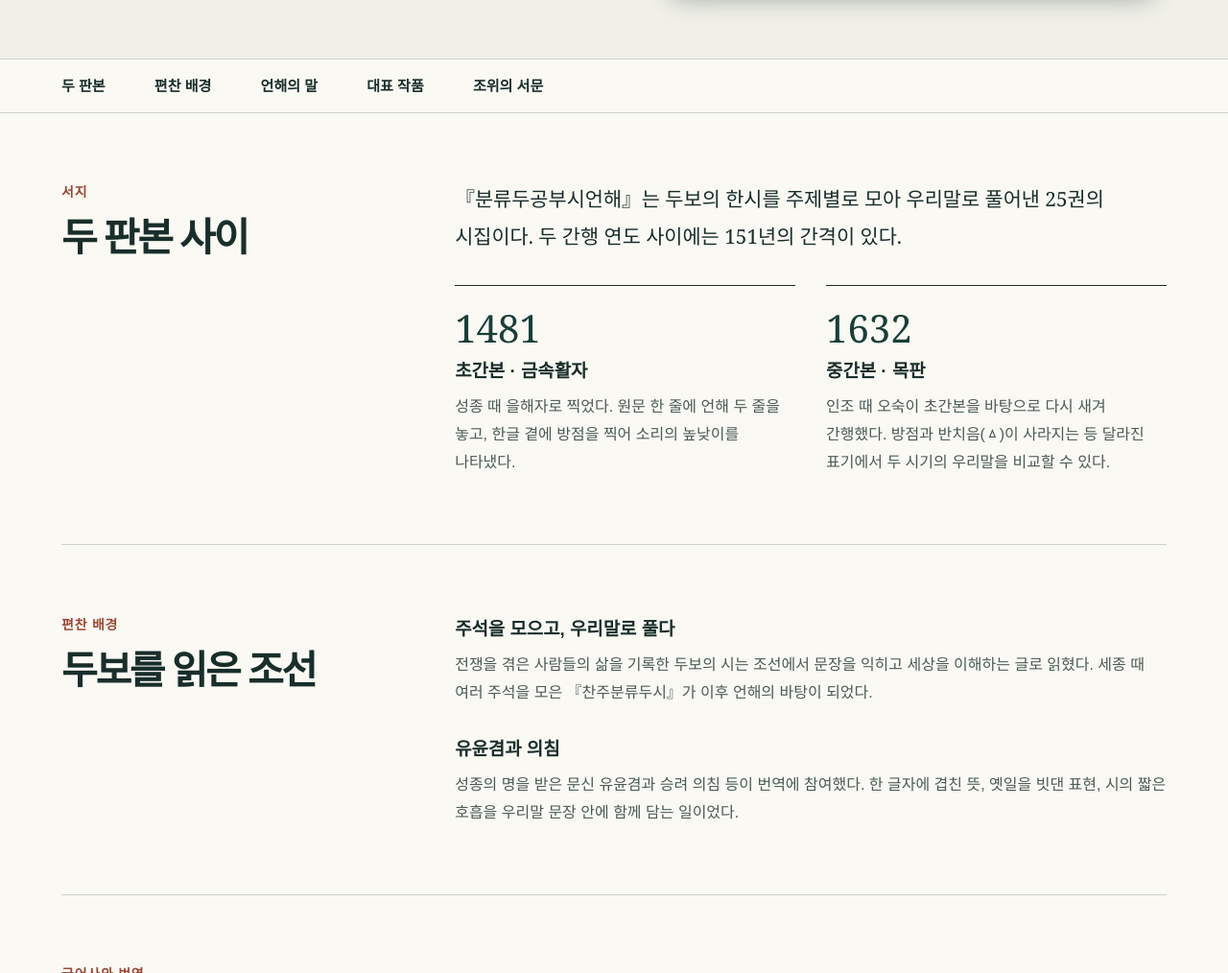
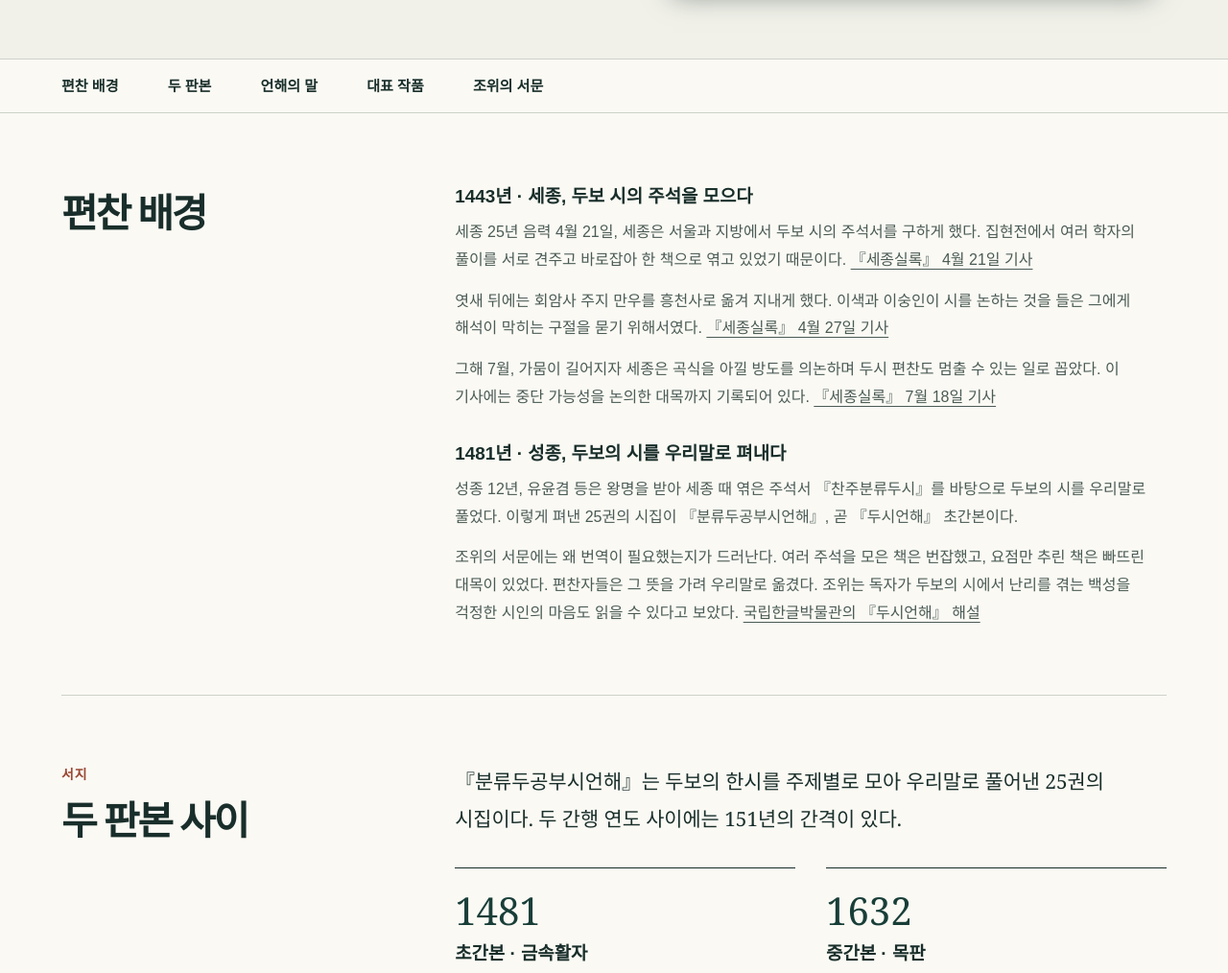
Before and after one commit to dhryu60/analects-3d, a website: page public/dusi-reading.html in a window 1280 px wide. Shown: the part 510-1524 px from the top of the page at 96% size. Drawn offline with Linux system fonts and the light colour scheme.

Commit message:
Open the Dusi reader with dated Sillok sources on its compilation

```diff
--- a/public/dusi-reading.css
+++ b/public/dusi-reading.css
@@ -64,6 +64,7 @@ h3 { font-size: 1.18rem; margin-bottom: .4rem }
 .editions article, .sample { border-top: 1px solid var(--ink); padding-top: 1rem }
 .editions strong { font: 400 2.5rem/1.4 Georgia, serif; color: var(--pine) }
 .prose p + h3 { margin-top: 1.7rem }
+.prose p + p { margin-top: .85rem }
 .section-lead { max-width: 42rem; margin-bottom: 1.7rem }
 .sample h3 { font-size: 1.42rem }
 .sample h3 small { font-size: 1rem; color: var(--soft); font-weight: 400 }
--- a/public/dusi-reading.html
+++ b/public/dusi-reading.html
@@ -12,10 +12,21 @@
   <main id="main">
     <div class="hero"><div class="wrap hero-grid"><div class="intro"><p class="kicker">고전 읽기 <span>/</span> 조선의 언해서</p><h1>두시언해</h1><p class="original" lang="lzh">分類杜工部詩諺解</p><p class="lead">두보의 가을 강물은 조선의 말로 어떻게 흘렀을까. 두 판본과 대표 작품을 펼쳐 한시가 우리말 시가 되는 순간을 읽는다.</p><div class="actions"><a class="button" href="#works">대표 작품 읽기</a><a class="plain" href="./#dusi">권별 목차 열기</a></div></div>
     <div class="cover" aria-hidden="true"><i class="sun"></i><i class="ridge far"></i><i class="ridge mid"></i><i class="ridge near"></i><div class="cover-type">杜詩諺解</div><div class="imprint">獨樂堂</div></div></div></div>
-    <nav class="contents" aria-label="해설 차례"><div class="wrap"><a href="#edition">두 판본</a><a href="#people">편찬 배경</a><a href="#language">언해의 말</a><a href="#works">대표 작품</a><a href="#preface">조위의 서문</a></div></nav>
+    <nav class="contents" aria-label="해설 차례"><div class="wrap"><a href="#people">편찬 배경</a><a href="#edition">두 판본</a><a href="#language">언해의 말</a><a href="#works">대표 작품</a><a href="#preface">조위의 서문</a></div></nav>
     <div class="wrap">
+    <section id="people" class="chapter split" aria-labelledby="background-title">
+      <div><h2 id="background-title">편찬 배경</h2></div>
+      <div class="prose">
+        <h3>1443년 · 세종, 두보 시의 주석을 모으다</h3>
+        <p>세종 25년 음력 4월 21일, 세종은 서울과 지방에서 두보 시의 주석서를 구하게 했다. 집현전에서 여러 학자의 풀이를 서로 견주고 바로잡아 한 책으로 엮고 있었기 때문이다. <a href="https://sillok.history.go.kr/id/kda_12504021_003">『세종실록』 4월 21일 기사</a></p>
+        <p>엿새 뒤에는 회암사 주지 만우를 흥천사로 옮겨 지내게 했다. 이색과 이숭인이 시를 논하는 것을 들은 그에게 해석이 막히는 구절을 묻기 위해서였다. <a href="https://sillok.history.go.kr/id/kda_12504027_003">『세종실록』 4월 27일 기사</a></p>
+        <p>그해 7월, 가뭄이 길어지자 세종은 곡식을 아낄 방도를 의논하며 두시 편찬도 멈출 수 있는 일로 꼽았다. 이 기사에는 중단 가능성을 논의한 대목까지 기록되어 있다. <a href="https://sillok.history.go.kr/id/wda_12507018_001">『세종실록』 7월 18일 기사</a></p>
+        <h3>1481년 · 성종, 두보의 시를 우리말로 펴내다</h3>
+        <p>성종 12년, 유윤겸 등은 왕명을 받아 세종 때 엮은 주석서 『찬주분류두시』를 바탕으로 두보의 시를 우리말로 풀었다. 이렇게 펴낸 25권의 시집이 『분류두공부시언해』, 곧 『두시언해』 초간본이다.</p>
+        <p>조위의 서문에는 왜 번역이 필요했는지가 드러난다. 여러 주석을 모은 책은 번잡했고, 요점만 추린 책은 빠뜨린 대목이 있었다. 편찬자들은 그 뜻을 가려 우리말로 옮겼다. 조위는 독자가 두보의 시에서 난리를 겪는 백성을 걱정한 시인의 마음도 읽을 수 있다고 보았다. <a href="https://www.hangeul.go.kr/webzine/202403/sub1_3.html">국립한글박물관의 『두시언해』 해설</a></p>
+      </div>
+    </section>
     <section id="edition" class="chapter split"><div><p class="kicker">서지</p><h2>두 판본 사이</h2></div><div><p class="opening">『분류두공부시언해』는 두보의 한시를 주제별로 모아 우리말로 풀어낸 25권의 시집이다. 두 간행 연도 사이에는 151년의 간격이 있다.</p><div class="editions"><article><strong>1481</strong><h3>초간본 · 금속활자</h3><p>성종 때 을해자로 찍었다. 원문 한 줄에 언해 두 줄을 놓고, 한글 곁에 방점을 찍어 소리의 높낮이를 나타냈다.</p></article><article><strong>1632</strong><h3>중간본 · 목판</h3><p>인조 때 오숙이 초간본을 바탕으로 다시 새겨 간행했다. 방점과 반치음(ㅿ)이 사라지는 등 달라진 표기에서 두 시기의 우리말을 비교할 수 있다.</p></article></div></div></section>
-    <section id="people" class="chapter split"><div><p class="kicker">편찬 배경</p><h2>두보를 읽은 조선</h2></div><div class="prose"><h3>주석을 모으고, 우리말로 풀다</h3><p>전쟁을 겪은 사람들의 삶을 기록한 두보의 시는 조선에서 문장을 익히고 세상을 이해하는 글로 읽혔다. 세종 때 여러 주석을 모은 『찬주분류두시』가 이후 언해의 바탕이 되었다.</p><h3>유윤겸과 의침</h3><p>성종의 명을 받은 문신 유윤겸과 승려 의침 등이 번역에 참여했다. 한 글자에 겹친 뜻, 옛일을 빗댄 표현, 시의 짧은 호흡을 우리말 문장 안에 함께 담는 일이었다.</p></div></section>
     <section id="language" class="chapter"><p class="kicker">국어사와 번역</p><h2>언해의 말</h2><p class="section-lead">제비가 드나드는 지붕에서 봄바람 속 풀 향기까지, 네 구절의 한문과 우리말 표현을 견주어 읽는다.</p><div class="samples">
       <article class="sample"><h3>강촌 <small lang="lzh">江村</small></h3><p class="han" lang="lzh">自去自來堂上燕 相親相近水中鷗</p><p>제비와 갈매기의 움직임을 따라 ‘제여곰’과 ‘서르’가 짝을 이룬다. 한 마리씩 오가는 제비에서 서로 가까이 있는 갈매기로 시선이 옮겨 간다.</p><details class="transcript"><summary>첨부 자료의 언해 표기</summary><p>제여곰 가며 제여곰 오ᄂᆞᆫ ᄃᆞᆫ 집 우희 져비오<br>서르 親ᄒᆞ며 서르 갓갑ᄂᆞᆫ ᄃᆞᆫ 믈 가온ᄃᆡᆺ ᄀᆞᆯ며기로다</p></details></article>
       <article class="sample"><h3>춘망 <small lang="lzh">春望</small></h3><p class="han" lang="lzh">感時花濺淚 恨別鳥驚心</p><p>꽃과 새는 봄의 풍경이지만, 헤어진 사람에게는 눈물과 놀람을 일으킨다. ‘여희여슈믈’에 이별이 이어지는 시간이 담긴다.</p><details class="transcript"><summary>첨부 자료의 언해 표기</summary><p>時節을 感歎ᄒᆞ니 고지 눈믈을 ᄲᅳ리게 ᄒᆞ고<br>여희여슈믈 슬흐니 새 ᄆᆞᅀᆞᄆᆞᆯ 놀래ᄂᆞ다</p></details></article>
```
